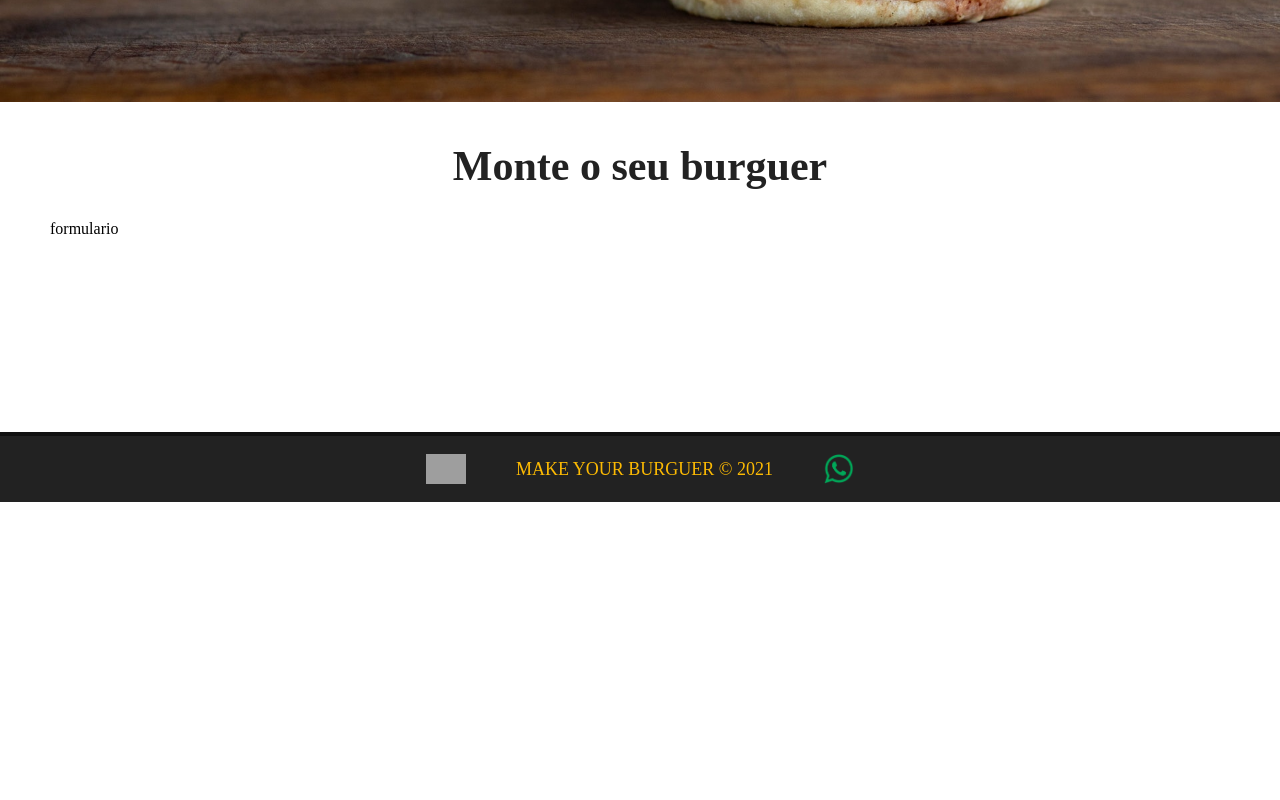
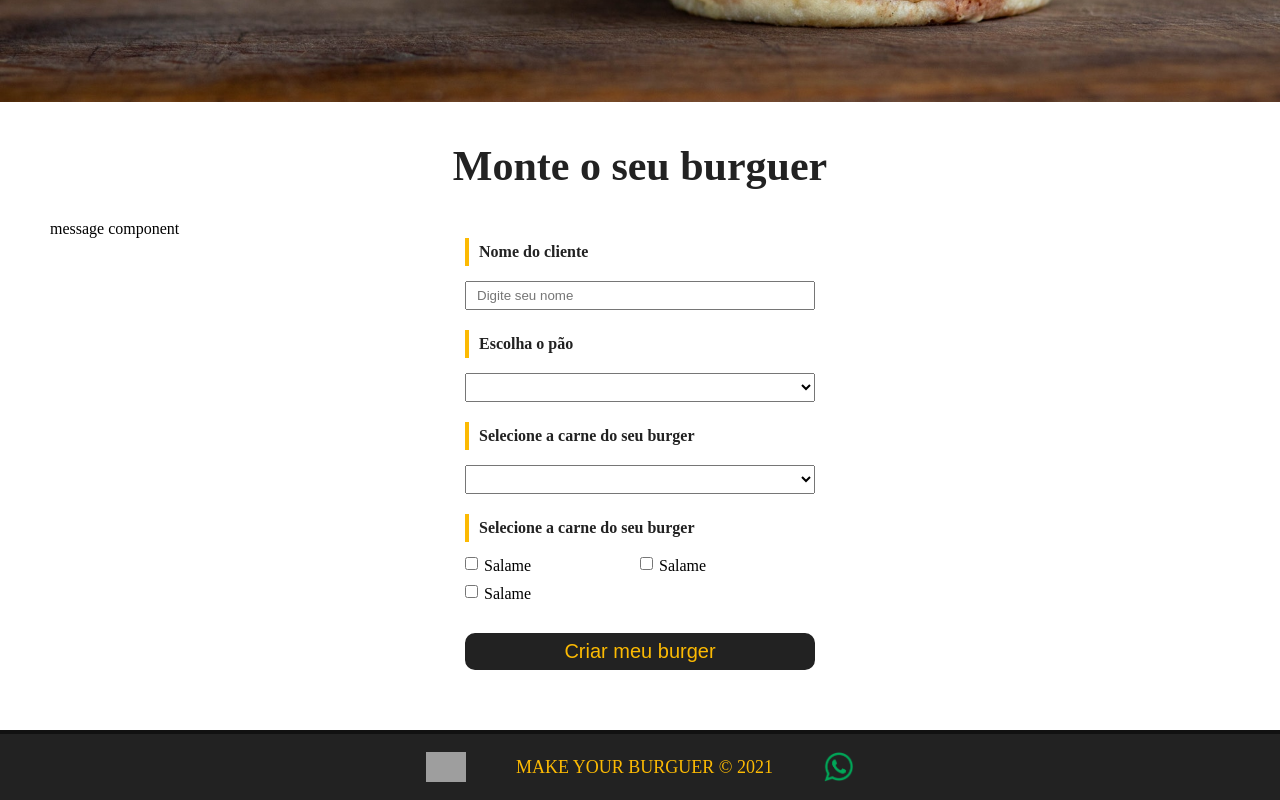
Before and after one commit to gabriel-ataidev/burguer-order-project, a Vue app: page / in a window 1280 px wide. Shown: the part 479-1279 px from the top of the page. Before the commit the page ends 981 px from the top, so only its background shows below. Built offline with nearby package versions, Linux system fonts and the light colour scheme; grey boxes are pictures that could not be loaded.

Commit message:
setting up burger form

```diff
--- a/public/index.html
+++ b/public/index.html
@@ -1,5 +1,5 @@
 <!DOCTYPE html>
-<html lang="">
+<html lang="pt-br">
   <head>
     <meta charset="utf-8">
     <meta http-equiv="X-UA-Compatible" content="IE=edge">
--- /dev/null
+++ b/src/components/BurgerForm.vue
@@ -0,0 +1,141 @@
+<template>
+  <div>
+    <p>message component</p>
+    <div class="form-container">
+      <form id="burger-form">
+        <div class="input-container">
+          <label for="name">Nome do cliente</label>
+          <input
+            type="text"
+            id="name"
+            name="name"
+            v-model="name"
+            placeholder="Digite seu nome"
+            autocomplete="off"
+          />
+        </div>
+        <div class="input-container">
+          <label for="bread">Escolha o pão</label>
+          <select name="bread" id="bread" v-model="bread">
+            <option value="">Selecione o seu pão</option>
+            <option value="integral">Integral</option>
+          </select>
+        </div>
+        <div class="input-container">
+          <label for="meat">Selecione a carne do seu burger</label>
+          <select name="meat" id="meat" v-model="meat">
+            <option value="">Selecione a carne</option>
+            <option value="maminha">Maminha</option>
+          </select>
+        </div>
+        <div class="input-container optional-container">
+          <label id="optional-title" for="optional"
+            >Selecione a carne do seu burger</label
+          >
+          <div class="checkbox-container">
+            <input
+              type="checkbox"
+              name="optional"
+              id="optional"
+              v-model="optional"
+              value="salame"
+            />
+            <span>Salame</span>
+          </div>
+          <div class="checkbox-container">
+            <input
+              type="checkbox"
+              name="optional"
+              id="optional"
+              v-model="optional"
+              value="salame"
+            />
+            <span>Salame</span>
+          </div>
+          <div class="checkbox-container">
+            <input
+              type="checkbox"
+              name="optional"
+              id="optional"
+              v-model="optional"
+              value="salame"
+            />
+            <span>Salame</span>
+          </div>
+        </div>
+        <div class="input-container">
+          <input type="submit" class="submit-btn" value="Criar meu burger" />
+        </div>
+      </form>
+    </div>
+  </div>
+</template>
+
+<script>
+export default {
+  name: "BurgerForm",
+};
+</script>
+
+<style scoped lang="less">
+.form-container{
+    display: flex;
+    justify-content: center;
+    #burger-form {
+      max-width: 350px;
+      margin: 0 auto;
+      .input-container {
+        display: flex;
+        flex-direction: column;
+        margin-bottom: 20px;
+        label {
+          font-weight: bold;
+          margin-bottom: 15px;
+          color: #222;
+          padding: 5px 10px;
+          border-left: 4px solid #fcba03;
+        }
+        input,
+        select {
+          padding: 5px 10px;
+          width: 100%;
+        }
+      }
+      .optional-container {
+        display: flex;
+        flex-direction: row;
+        flex-wrap: wrap;
+        #optional-title{
+            width: 100%;
+        }
+        .checkbox-container {
+          display: flex;
+          align-items: flex-start;
+          width: 50%;
+          margin-bottom: 10px;
+          span, input{
+              width: auto;
+          }
+          span{
+              margin-left: 6px;
+          }
+        }
+      }
+      .submit-btn{
+          background: #222;
+          color: #fcba03;
+          border: 2px solid #222;
+          border-radius: 10px;
+          padding: 10px;
+          font-size: 20px;
+          margin: 0 auto;
+          cursor: pointer;
+          transition: all .4s ease-in-out;
+          &:hover{
+              background: transparent;
+              color: #222;
+          }
+      }
+    }
+}
+</style>
--- a/src/views/Home.vue
+++ b/src/views/Home.vue
@@ -2,16 +2,18 @@
     <Banner />
   <div class="main-container">
     <h1>Monte o seu burguer</h1>
-    <p>formulario</p>
+    <BurgerForm />
   </div>
 </template>
 
 <script>
 import Banner from "../components/Banner.vue"
+import BurgerForm from "../components/BurgerForm.vue"
 export default {
   name: "Home",
   components: {
     Banner,
+    BurgerForm
   }
 }
 </script>
```
